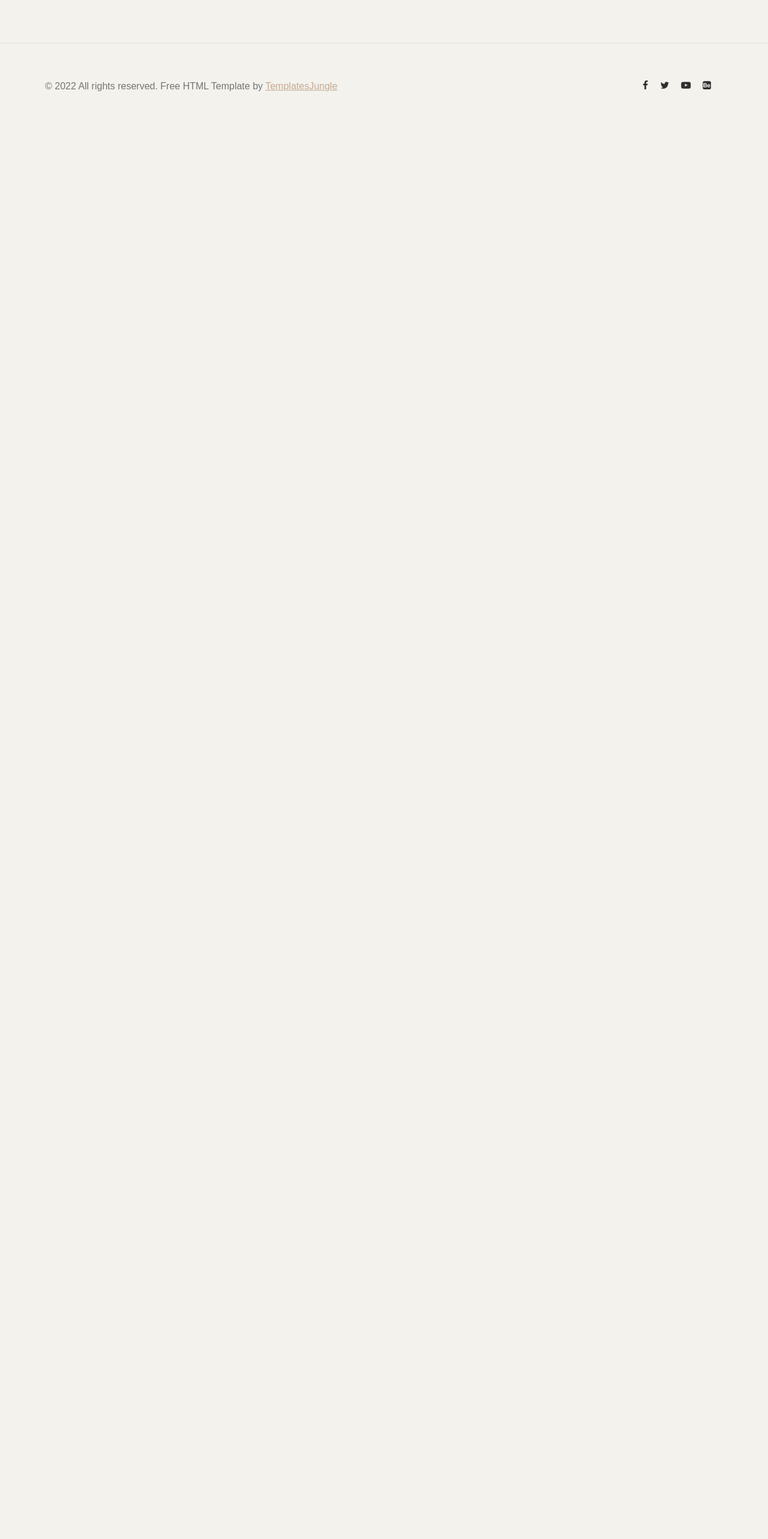
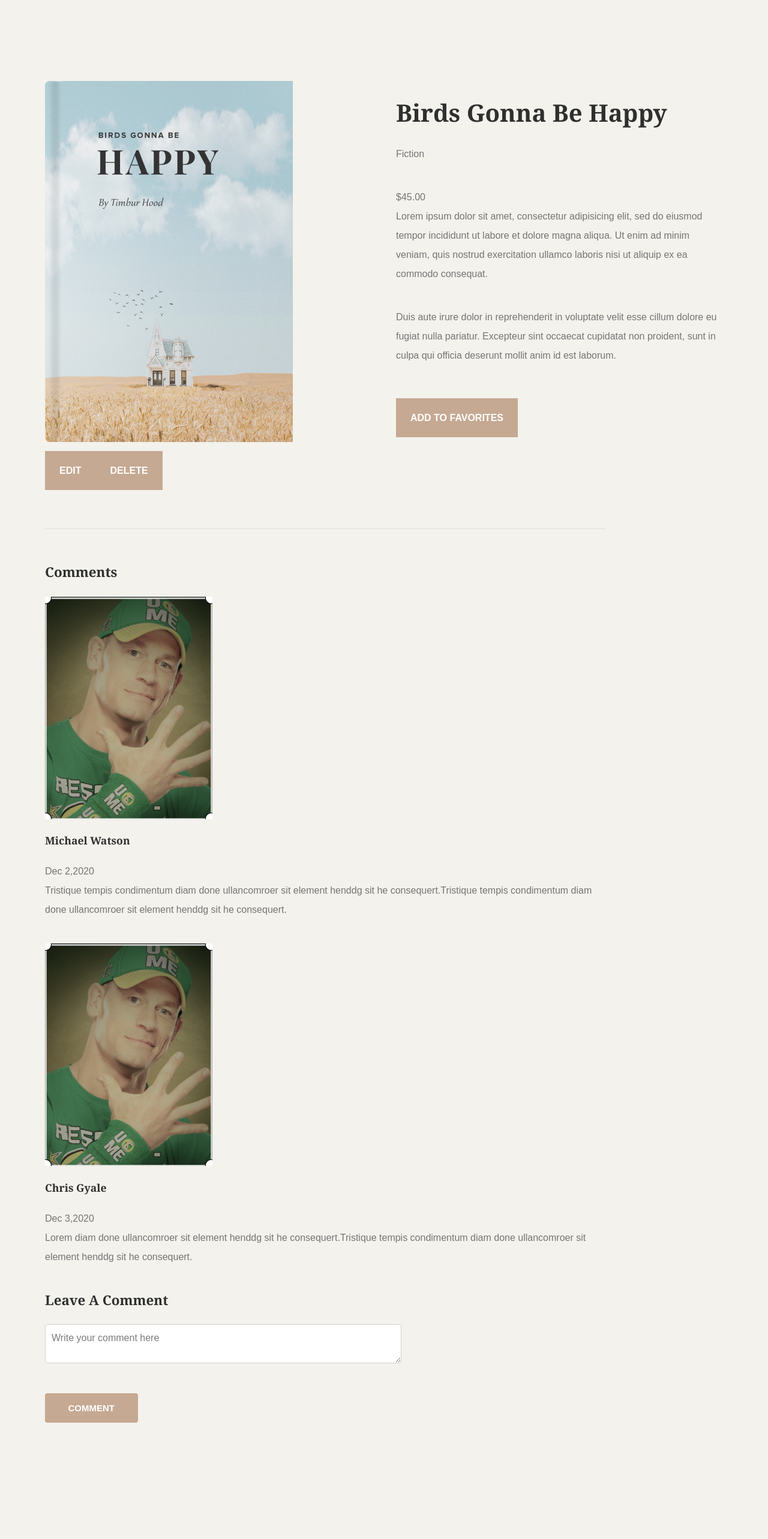
Before and after one commit to ZlatinZlatinov/Book-Reviews, an Angular app in the folder client/book-reviews/: page /details in a window 1280 px wide. Before the commit this address led to /. Shown: the part 200-2766 px from the top of the page at 60% size. Before the commit the page ends 800 px from the top, so only its background shows below. Built offline with nearby package versions, Linux system fonts and the light colour scheme.

Commit message:
Created Details Component Html

```diff
--- a/client/book-reviews/src/app/app-routing.module.ts
+++ b/client/book-reviews/src/app/app-routing.module.ts
@@ -6,6 +6,7 @@ import { RegisterComponent } from './auth-user/register/register.component';
 import { AboutComponent } from './about/about.component';
 import { CatalogComponent } from './books/catalog/catalog.component';
 import { CreateComponent } from './books/create/create.component';
+import { DetailsComponent } from './books/details/details.component';
 
 const routes: Routes = [
   {
@@ -30,6 +31,10 @@ const routes: Routes = [
     component: CreateComponent,
   },
   {
+    path: 'details',
+    component: DetailsComponent,
+  },
+  {
     path: 'login',
     component: LoginComponent,
   },
--- a/client/book-reviews/src/app/books/details/details.component.html
+++ b/client/book-reviews/src/app/books/details/details.component.html
@@ -1 +1,105 @@
-<p>details works!</p>
+<section class="bg-sand padding-large">
+    <div class="container">
+        <div class="row">
+            <!--Image-->
+            <div class="col-md-6">
+                <a href="#" class="product-image"><img src="/assets/images/main-banner2.jpg"></a>
+                <div>
+                    <button class="button btn-rounded">Edit</button>
+                    <button class="button btn-rounded">Delete</button>
+                </div>
+            </div>
+
+            <!--Details-->
+            <div class="col-md-6 pl-5">
+                <div class="product-detail">
+                    <h1>Birds Gonna Be Happy</h1>
+                    <p>Fiction</p>
+                    <span class="price colored">$45.00</span>
+
+                    <p>
+                        Lorem ipsum dolor sit amet, consectetur adipisicing elit, sed do eiusmod
+                        tempor incididunt ut labore et dolore magna aliqua. Ut enim ad minim veniam,
+                        quis nostrud exercitation ullamco laboris nisi ut aliquip ex ea commodo
+                        consequat.
+                    </p>
+                    <p>
+                        Duis aute irure dolor in reprehenderit in voluptate velit esse
+                        cillum dolore eu fugiat nulla pariatur. Excepteur sint occaecat cupidatat non
+                        proident, sunt in culpa qui officia deserunt mollit anim id est laborum.
+                    </p>
+
+                    <button type="submit" name="add-to-cart" value="27545" class="button btn-rounded">Add to
+                        favorites</button>
+
+                </div>
+            </div>
+
+            <!--Comments-->
+            <div class="col-md-10">
+                <hr>
+                <!--User Comments-->
+                <section class="comments-wrap mb-4">
+                    <h3>Comments</h3>
+                    <div class="comment-list mt-4">
+
+                        <article class="flex-container d-flex mb-3">
+                            <img src="/assets/images/johncena.png" alt="default" class="commentorImg">
+                            <div class="author-post">
+                                <div class="comment-meta d-flex">
+                                    <h4>Michael Watson</h4>
+                                    <span class="meta-date">Dec 2,2020</span>
+                                </div><!--meta-tags-->
+
+                                <p>Tristique tempis condimentum diam done ullancomroer sit element henddg sit he
+                                    consequert.Tristique tempis condimentum diam done ullancomroer sit element henddg
+                                    sit he consequert.</p>
+                            </div>
+
+                        </article><!--flex-container-->
+
+                        <div class="child-comments">
+                            <article class="flex-container d-flex">
+                                <img src="/assets/images/johncena.png" alt="sara" class="commentorImg">
+                                <div class="author-post">
+                                    <div class="comment-meta d-flex">
+                                        <h4>Chris Gyale</h4>
+                                        <span class="meta-date">Dec 3,2020</span>
+                                    </div><!--meta-tags-->
+
+                                    <p>Lorem diam done ullancomroer sit element henddg sit he consequert.Tristique
+                                        tempis condimentum diam done ullancomroer sit element henddg sit he consequert.
+                                    </p>
+                                </div>
+
+                            </article><!--flex-container-->
+                        </div><!--child-comments-->
+
+                    </div><!--comment-list-->
+
+                </section>
+
+                <!--Submit Comment-->
+                <section class="comment-respond  mb-5">
+                    <h3>Leave a Comment</h3>
+                    <form method="post" class="form-group mt-3">
+
+                        <div class="row">
+                            <div class="col-md-12">
+                                <textarea class="u-full-width" id="comment" class="form-control mb-4" name="comment"
+                                    placeholder="Write your comment here" rows="20" cols="60"></textarea>
+                            </div>
+
+                            <div class="col-md-12">
+                                <input class="btn btn-rounded btn-large" type="submit" value="Comment">
+                            </div>
+                        </div>
+
+                    </form>
+                </section>
+
+            </div>
+
+        </div>
+    </div>
+</section>
```
Also changed, not shown: client/book-reviews/src/assets/images/johncena.png (added).
